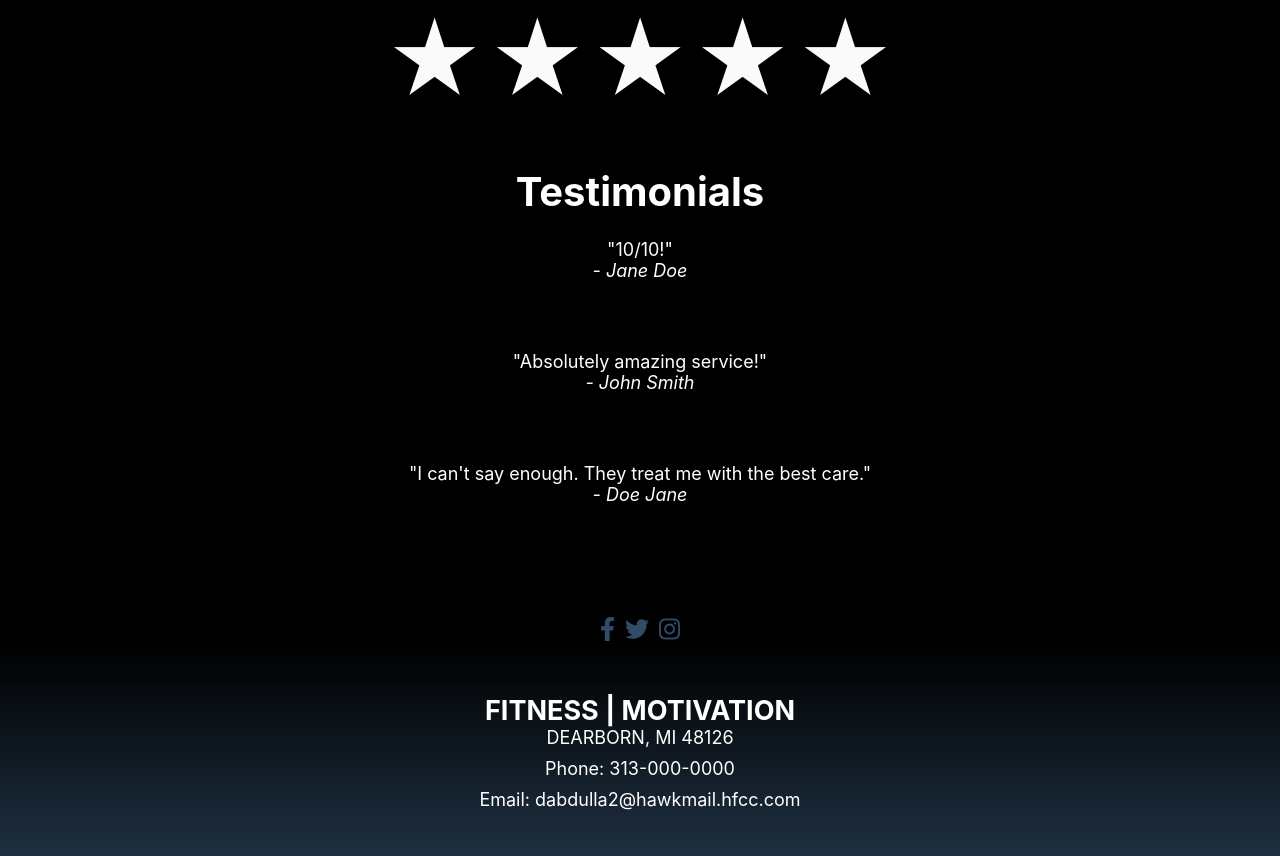
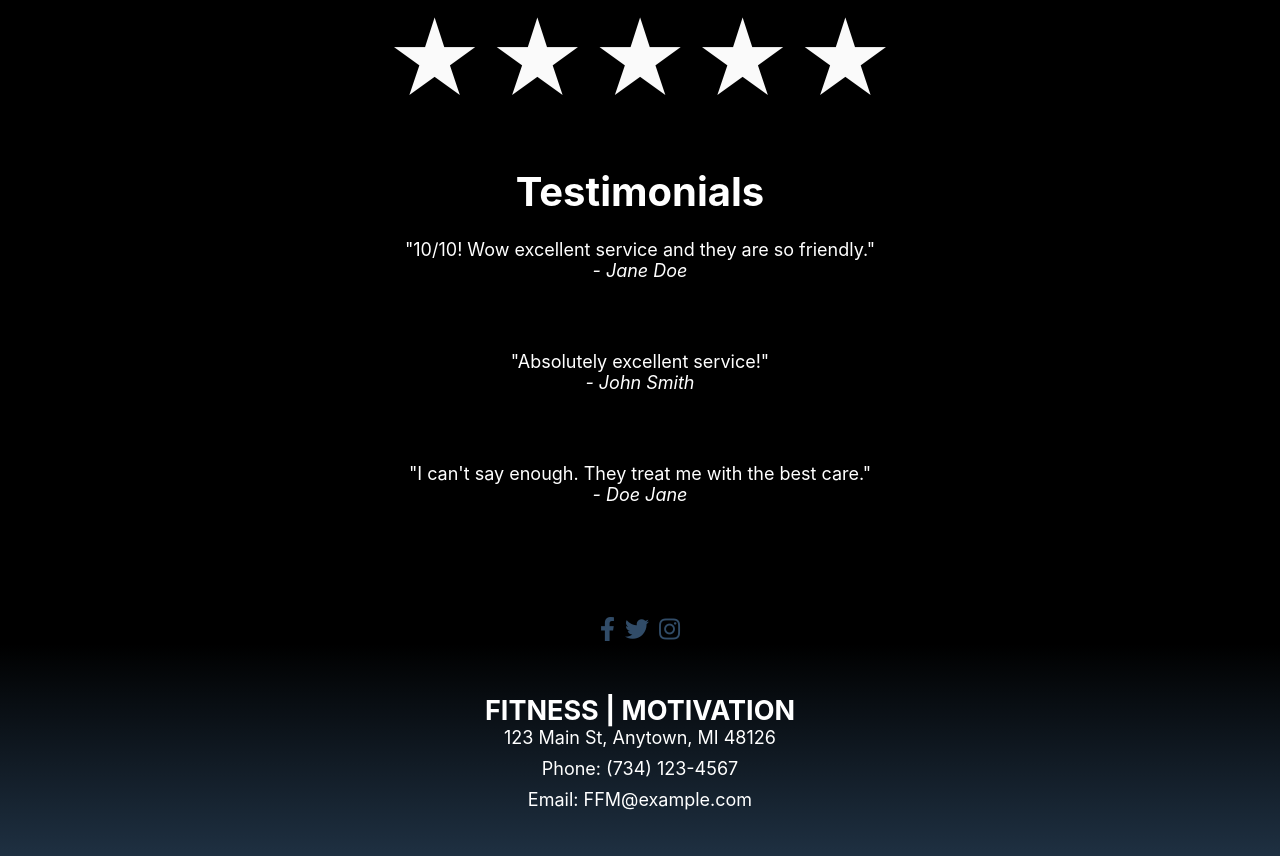
Before and after one commit to Dabdul21/FM-Site, a plain HTML site: page index.html in a window 1280 px wide. Shown: the part 2337-3193 px from the top of the page. Drawn offline with Linux system fonts and the light colour scheme; a script that the page names is missing.

Commit message:
Update index.html

```diff
--- a/index.html
+++ b/index.html
@@ -80,11 +80,11 @@
   <section id="testimonials" class="testimonial-section">
     <h2>Testimonials</h2>
     <div class="testimonial">
-      <blockquote>"10/10!"</blockquote>
+      <blockquote>"10/10! Wow excellent service and they are so friendly."</blockquote>
       <cite> - Jane Doe</cite>
     </div>
     <div class="testimonial">
-      <blockquote>"Absolutely amazing service!"</blockquote>
+      <blockquote>"Absolutely excellent service!"</blockquote>
       <cite> - John Smith</cite>
     </div>
     <div class="testimonial">
@@ -104,9 +104,9 @@
 
   <footer id="contact">
     <h2>FITNESS | MOTIVATION</h2>
-    <p>DEARBORN, MI 48126</p>
-    <p>Phone: 313-000-0000</p>
-    <p>Email: dabdulla2@hawkmail.hfcc.com</p>
+    <p> 123 Main St, Anytown, MI 48126</p>
+    <p>Phone: (734) 123-4567</p>
+    <p>Email: FFM@example.com</p>
   </footer>
 
 </body>
```
